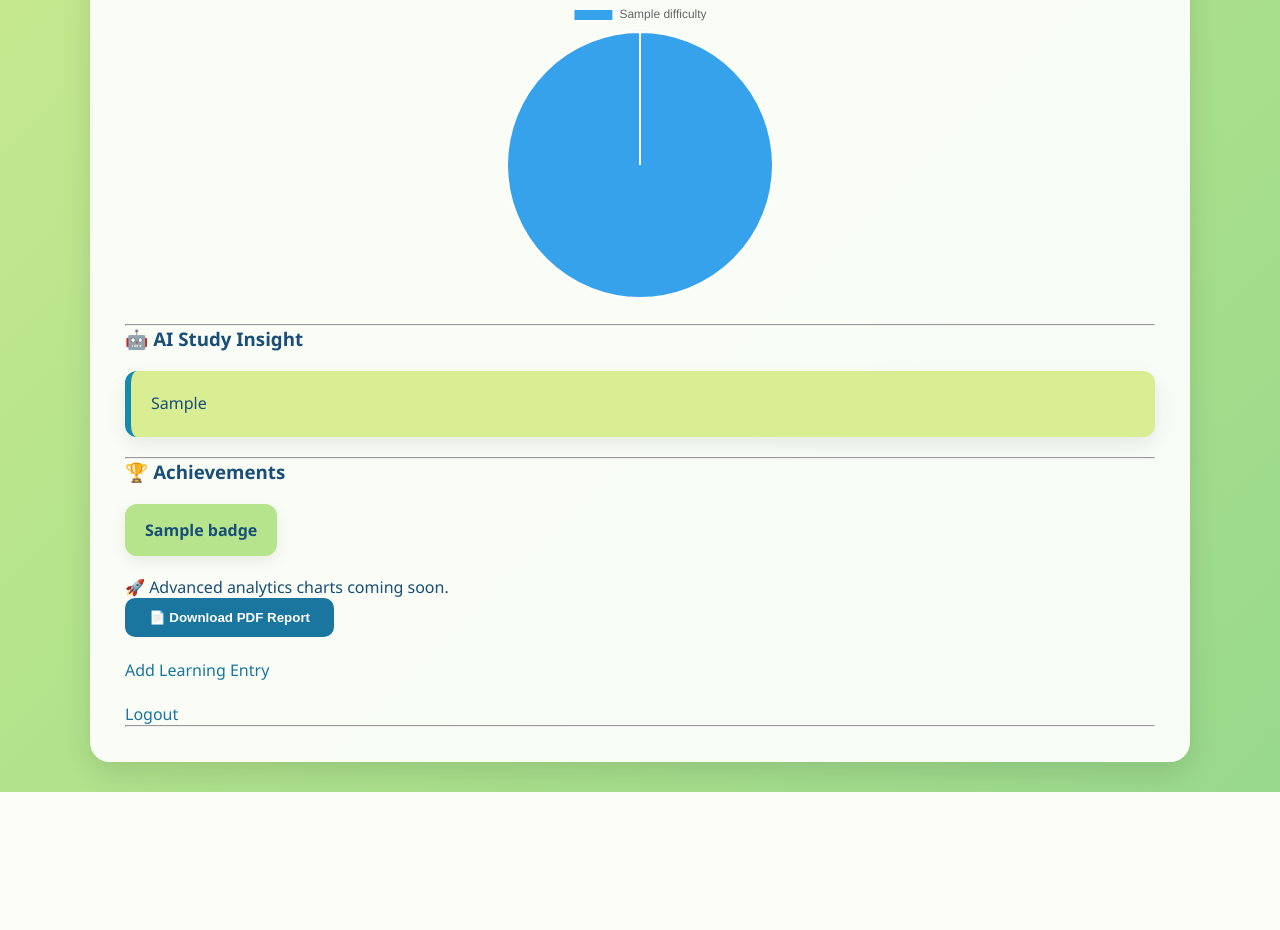
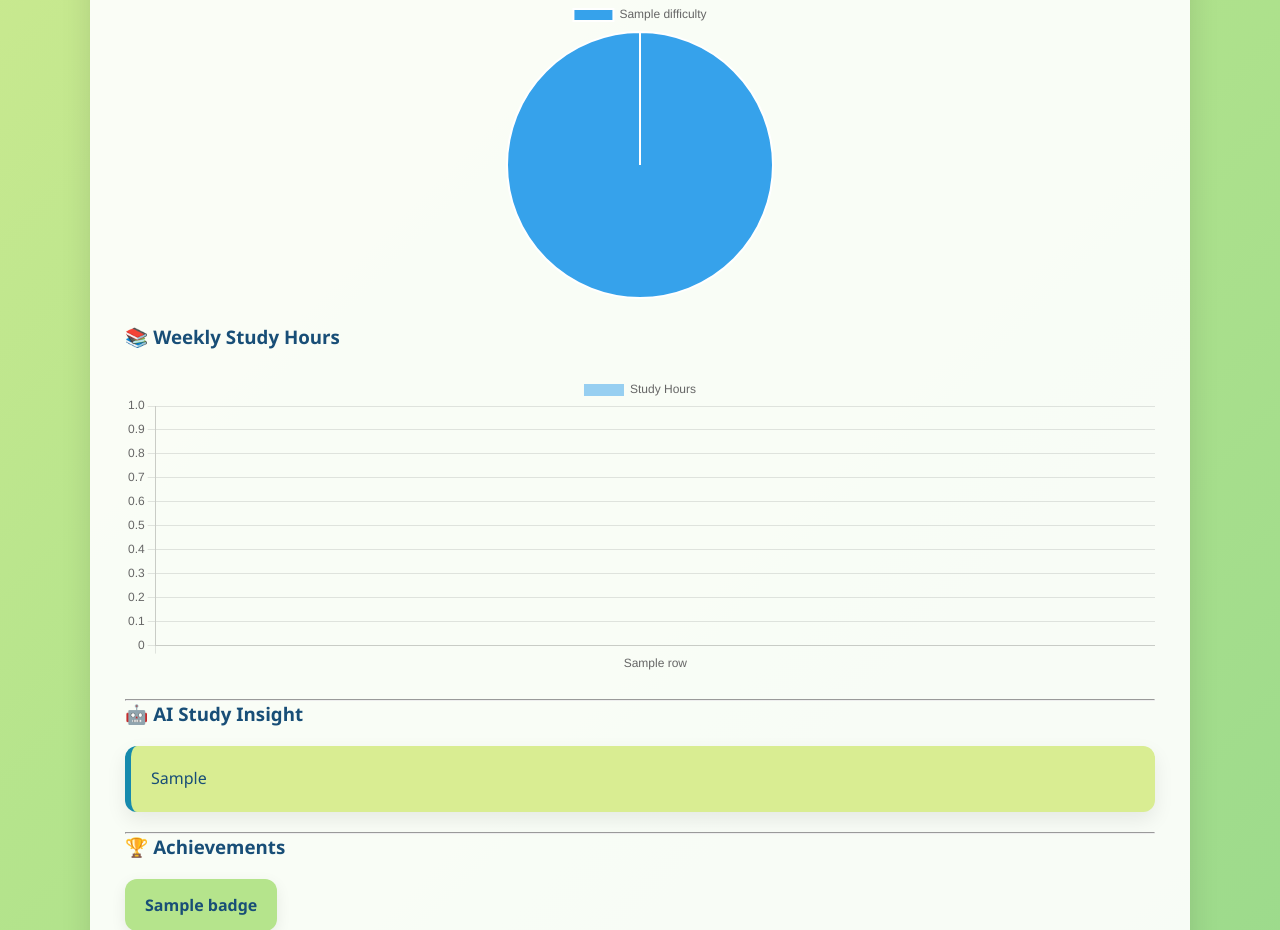
Before and after one commit to mayank200529/trackify-ai, a Flask app: template templates/dashboard.html in a window 1280 px wide. Shown: the part 769-1699 px from the top of the page. Before the commit the page ends 1561 px from the top, so only its background shows below. Run offline with Flask 3, Linux system fonts and the light colour scheme; the template is opened without the code that fills it: most values are stand-ins (such as "Sample title", 1, 10 or a date in 2020).

Commit message:
feat: add weekly study hours bar chart

```diff
--- a/app.py
+++ b/app.py
@@ -226,6 +226,18 @@ def dashboard():
 
     difficulty_data = cursor.fetchall()
 
+    cursor.execute("""
+    SELECT
+        DAYNAME(entry_date) AS day_name,
+        SUM(hours) AS total_hours
+    FROM learning_entries
+    WHERE user_id=%s
+    GROUP BY entry_date
+    ORDER BY entry_date
+    """, (user_id,))
+
+    weekly_study_data = cursor.fetchall()
+
     cursor.close()
     conn.close()
 
@@ -242,7 +254,8 @@ def dashboard():
         easy_count=easy_count,
         medium_count=medium_count,
         hard_count=hard_count,
-        difficulty_data=difficulty_data
+        difficulty_data=difficulty_data,
+        weekly_study_data=weekly_study_data
     )
 
 
--- a/templates/dashboard.html
+++ b/templates/dashboard.html
@@ -59,6 +59,13 @@
 <div class="chart-box">
     <canvas id="difficultyChart"></canvas>
 </div>
+
+<h3>📚 Weekly Study Hours</h3>
+
+<div class="chart-box">
+    <canvas id="weeklyStudyChart"></canvas>
+</div>
+
 <hr>
 
 <h3>🤖 AI Study Insight</h3>
@@ -121,4 +128,31 @@
     });
 </script>
 
+<script>
+const weeklyLabels = [
+    {% for row in weekly_study_data %}
+        "{{ row.day_name }}",
+    {% endfor %}
+];
+
+const weeklyHours = [
+    {% for row in weekly_study_data %}
+        {{ row.total_hours }},
+    {% endfor %}
+];
+
+const weeklyCtx = document.getElementById("weeklyStudyChart");
+
+new Chart(weeklyCtx, {
+    type: "bar",
+    data: {
+        labels: weeklyLabels,
+        datasets: [{
+            label: "Study Hours",
+            data: weeklyHours
+        }]
+    }
+});
+</script>
+
 {% endblock %}
```
